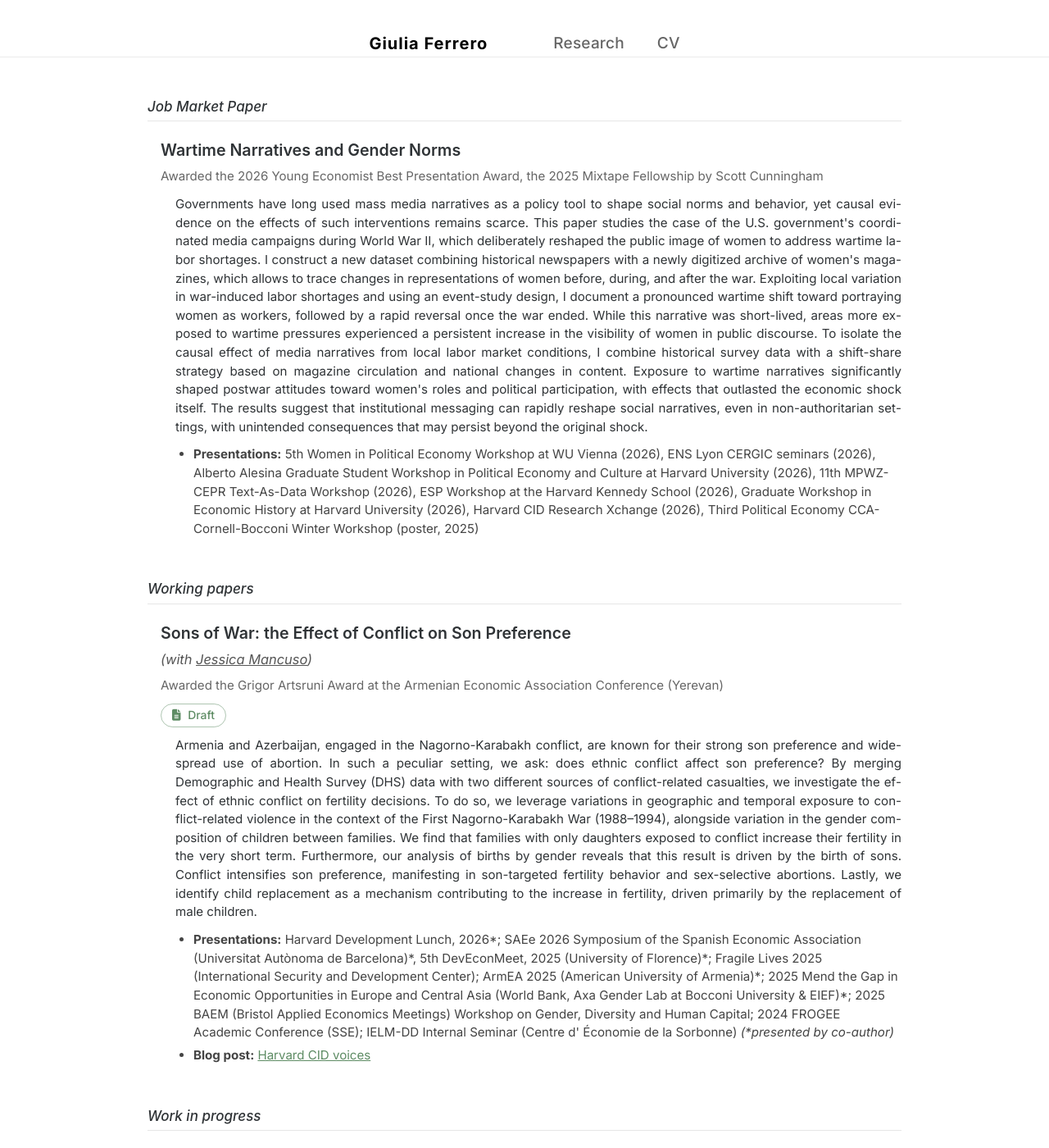
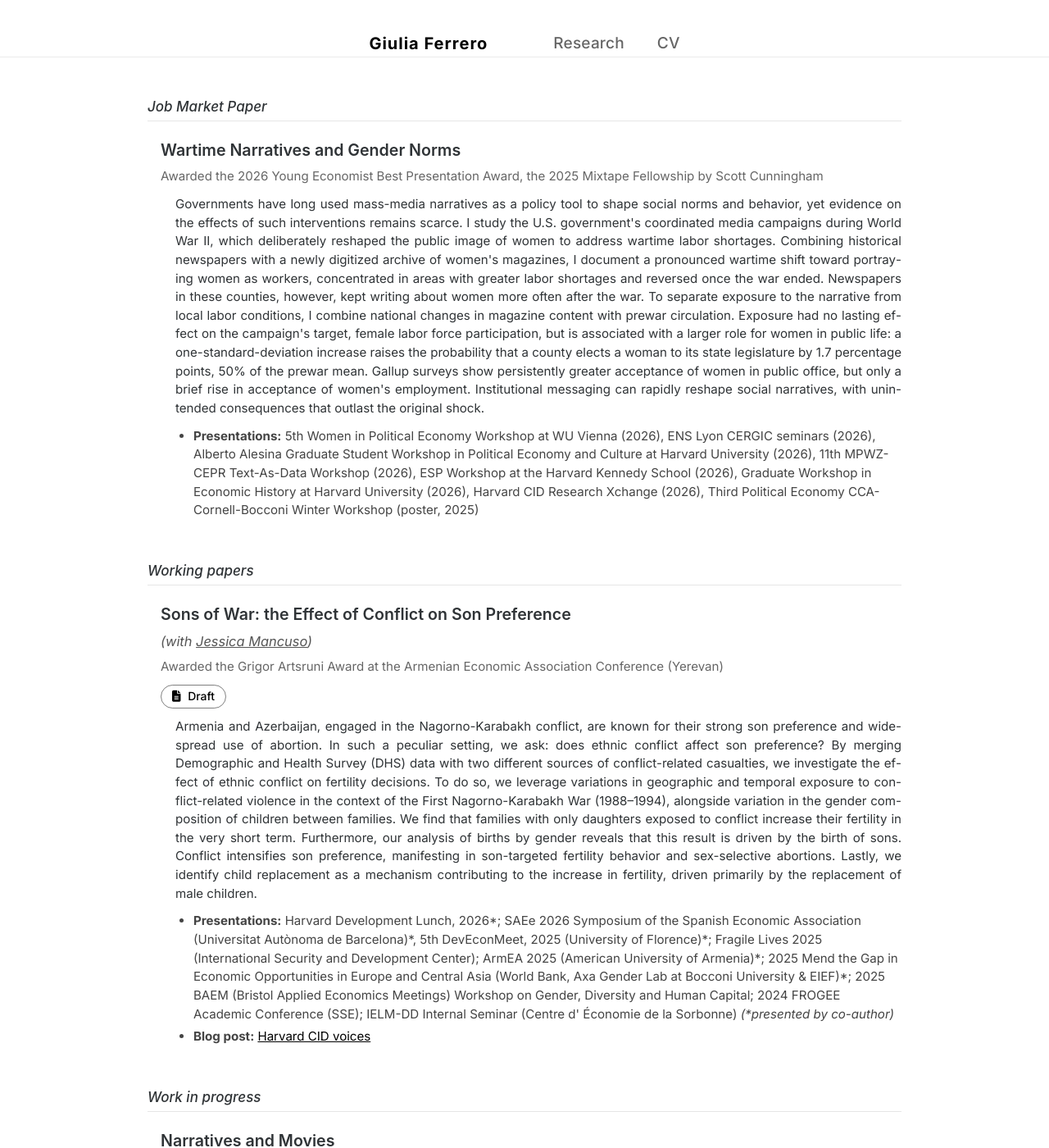
Before and after one commit to giuliferrero/giuliferrero.github.io, a Jekyll site: the page built from _pages/publications.md, in a window 1280 px wide and 1400 px high. Shown: the whole window at 82% size. Built offline with Jekyll 4.4.1, drawn with Linux system fonts in a browser that asks for light colours.

Commit message:
Switch accent to black and white; update JMP abstract from latest draft
Co-Authored-By: Claude Opus 5.5 <noreply@anthropic.com>

```diff
--- a/_includes/head/custom.html
+++ b/_includes/head/custom.html
@@ -8,7 +8,7 @@
 <link rel="icon" type="image/png" sizes="192x192" href="{{ base_path }}/images/icon-caslon-192.png"/>
 <link rel="apple-touch-icon" sizes="180x180" href="{{ base_path }}/images/icon-caslon-180.png"/>
 <link rel="shortcut icon" href="{{ base_path }}/images/icon-caslon.ico"/>
-<meta name="theme-color" content="#f5f1e8"/>
+<meta name="theme-color" content="#ffffff"/>
 <link rel="stylesheet" href="{{ base_path }}/assets/css/academicons.css"/>
 
 
--- a/_pages/publications.md
+++ b/_pages/publications.md
@@ -13,29 +13,28 @@ author_profile: false
   <p class="paper-note">Awarded the 2026 Young Economist Best Presentation Award, the 2025 Mixtape Fellowship by Scott Cunningham</p>
 
   <p class="paper-abstract" lang="en">
-    Governments have long used mass media narratives as a policy tool to
-    shape social norms and behavior, yet causal evidence on the effects of
-    such interventions remains scarce. This paper studies the case of the
-    U.S. government's coordinated media campaigns during World War II,
-    which deliberately reshaped the public image of women to address
-    wartime labor shortages. I construct a new dataset combining historical
-    newspapers with a newly digitized archive of women's magazines, which
-    allows to trace changes in representations of women before, during,
-    and after the war. Exploiting local variation in war-induced labor
-    shortages and using an event-study design, I document a pronounced
-    wartime shift toward portraying women as workers, followed by a rapid
-    reversal once the war ended. While this narrative was short-lived,
-    areas more exposed to wartime pressures experienced a persistent
-    increase in the visibility of women in public discourse. To isolate
-    the causal effect of media narratives from local labor market
-    conditions, I combine historical survey data with a shift-share
-    strategy based on magazine circulation and national changes in
-    content. Exposure to wartime narratives significantly shaped postwar
-    attitudes toward women's roles and political participation, with
-    effects that outlasted the economic shock itself. The results suggest
-    that institutional messaging can rapidly reshape social narratives,
-    even in non-authoritarian settings, with unintended consequences that
-    may persist beyond the original shock.
+    Governments have long used mass-media narratives as a policy tool to
+    shape social norms and behavior, yet evidence on the effects of such
+    interventions remains scarce. I study the U.S. government's
+    coordinated media campaigns during World War II, which deliberately
+    reshaped the public image of women to address wartime labor
+    shortages. Combining historical newspapers with a newly digitized
+    archive of women's magazines, I document a pronounced wartime shift
+    toward portraying women as workers, concentrated in areas with
+    greater labor shortages and reversed once the war ended. Newspapers
+    in these counties, however, kept writing about women more often
+    after the war. To separate exposure to the narrative from local
+    labor conditions, I combine national changes in magazine content
+    with prewar circulation. Exposure had no lasting effect on the
+    campaign's target, female labor force participation, but is
+    associated with a larger role for women in public life: a
+    one-standard-deviation increase raises the probability that a county
+    elects a woman to its state legislature by 1.7 percentage points,
+    50% of the prewar mean. Gallup surveys show persistently greater
+    acceptance of women in public office, but only a brief rise in
+    acceptance of women's employment. Institutional messaging can
+    rapidly reshape social narratives, with unintended consequences that
+    outlast the original shock.
   </p>
 
   <ul class="paper-details">
--- a/assets/css/main.scss
+++ b/assets/css/main.scss
@@ -53,10 +53,10 @@ p, a, li, span, div,
                "Helvetica Neue", Helvetica, Arial, sans-serif !important;
 }
 
-/* ===== Accent color (petrol blue-green) ===== */
+/* ===== Accent color (black and white) ===== */
 
-$petrol: #5e8c64;
-$petrol-dark: #44663f;
+$petrol: #000;
+$petrol-dark: #666;
 
 a {
   color: $petrol;
@@ -91,7 +91,7 @@ a:focus-visible {
 .page__content a,
 .home-content a {
   text-decoration: none;
-  border-bottom: 1px solid rgba(94, 140, 100, 0.3);
+  border-bottom: 1px solid rgba(0, 0, 0, 0.3);
   transition: border-color 0.15s ease;
 }
 
@@ -495,7 +495,7 @@ a.paper-btn {
   font-weight: 500;
   line-height: 1;
   padding: 0.3rem 0.65rem;
-  border: 1px solid rgba(94, 140, 100, 0.5);
+  border: 1px solid rgba(0, 0, 0, 0.5);
   border-radius: 999px;
   color: $petrol;
   text-decoration: none;
```
